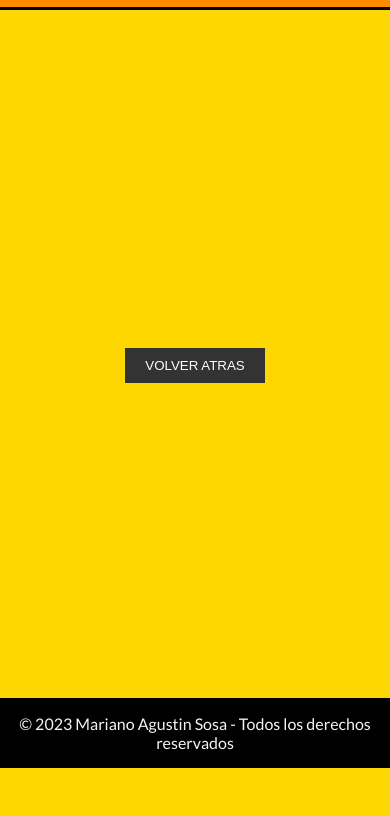
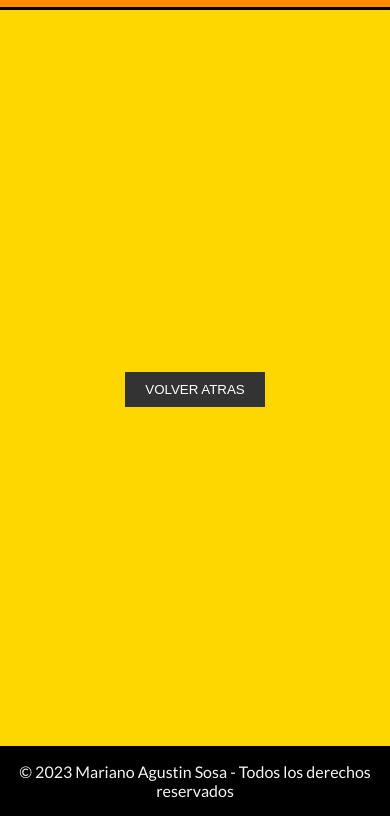
Before and after one commit to Marian0o1/PROYECTO2-MARIANOAGUSTIN-SOSA, a plain HTML site: page productos.html in a window 390 px wide. Shown: the part 162-978 px from the top of the page. Before the commit the page ends 930 px from the top, so only its background shows below. Drawn offline with Linux system fonts and the light colour scheme.

Commit message:
Correcion scroll

```diff
--- a/css/productos.css
+++ b/css/productos.css
@@ -159,6 +159,10 @@ footer {
     font-size: 3rem;
   }
 
+  body > main {
+    height: 46rem;
+  }
+
   body > footer > p {
     text-align: center;
   }
--- a/css/style.css
+++ b/css/style.css
@@ -17,6 +17,8 @@ body {
   font-family: "Lato", sans-serif;
   color: #fff;
   font-size: 1rem;
+  overflow: hidden;
+  max-width: 100%;
 }
 
 header {
@@ -178,6 +180,19 @@ footer {
 /* Responsive design - 420px */
 
 @media screen and (max-width: 420px) {
+
+  body > header {
+    margin-left: 2rem;
+  }
+
+  body > main {
+    margin-left: 1rem;
+  }
+
+  body > footer {
+    width: 23.9rem;
+  }
+
   body > footer > p {
     text-align: center;
   }
```
